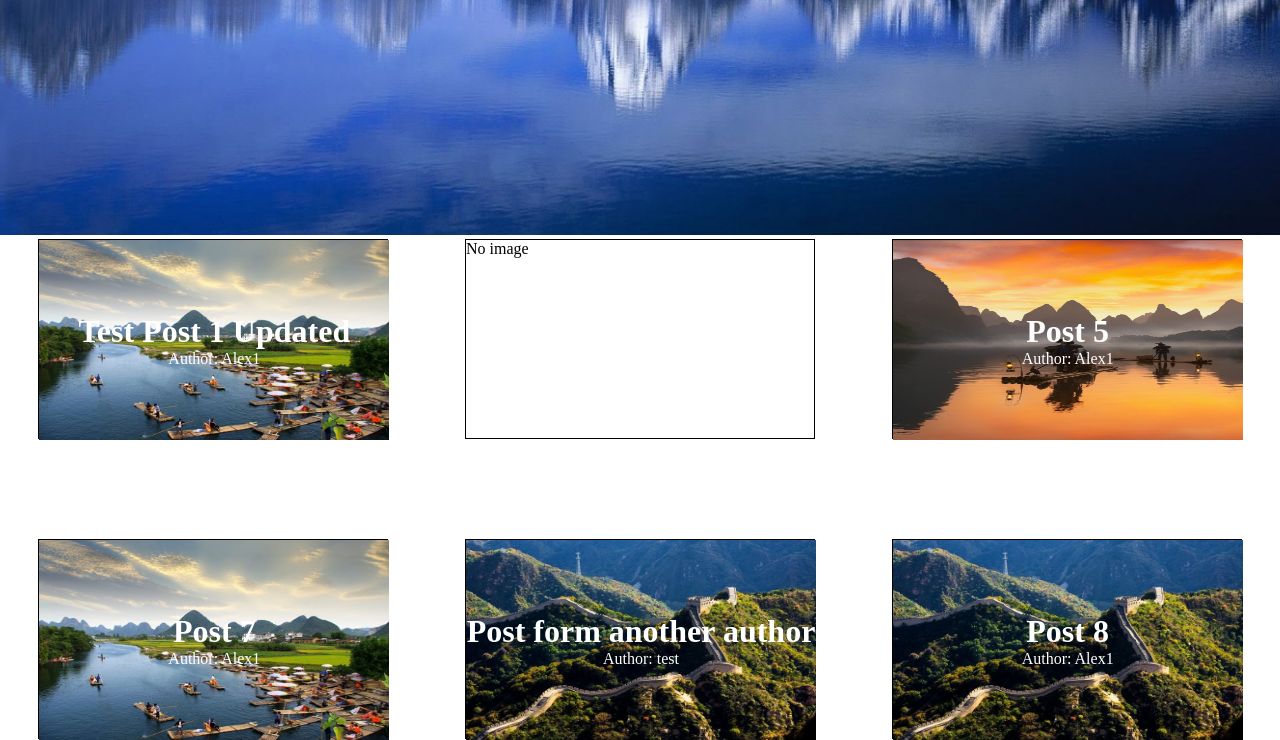
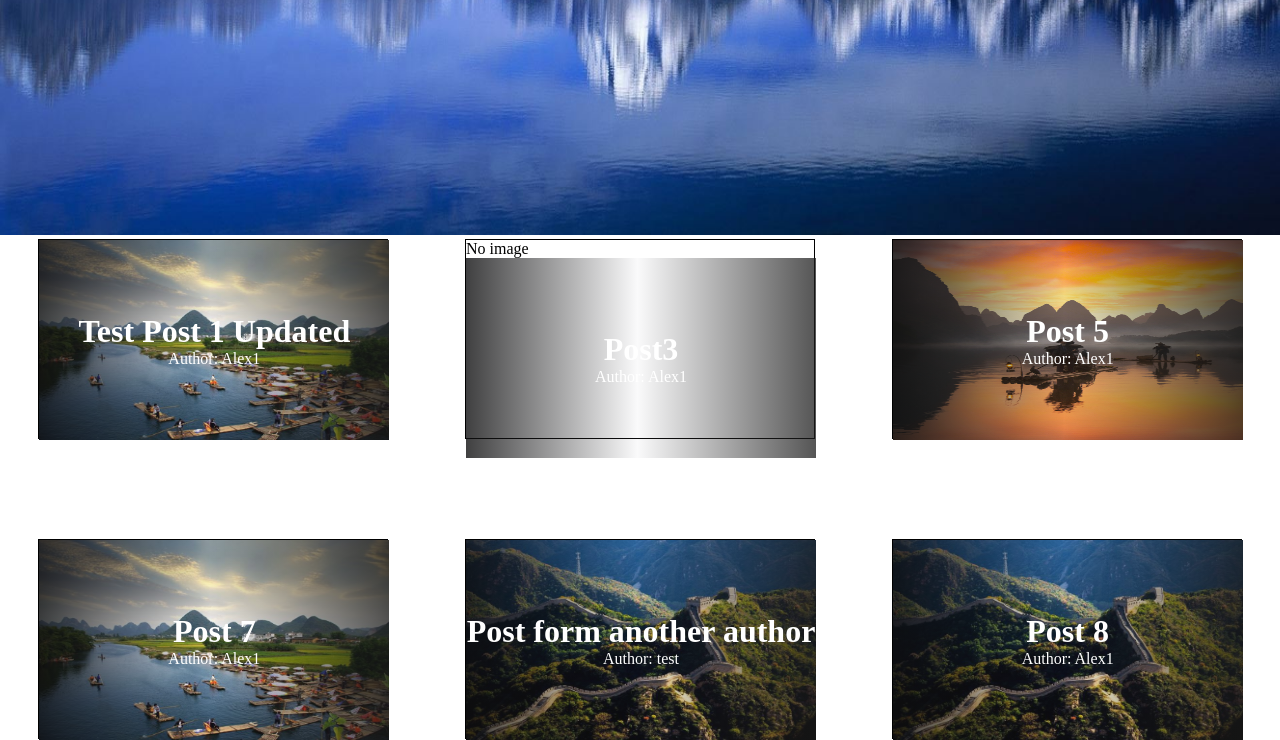
Before and after one commit to many-to-one/Django-Travelblog, a Django app: page /posts/posts_by_category/asia/ in a window 1280 px wide. Shown: the part 565-1305 px from the top of the page. Run offline with Django 4.2, Linux system fonts and the light colour scheme; data comes from the database, SQL or seed files in the repository; parts of the project's set-up code (start-up, migrations or seed data) failed here and were passed over.

Commit message:
gradient post-by-cat

```diff
--- a/static/css/base.css
+++ b/static/css/base.css
@@ -139,4 +139,6 @@
     align-items: center;
     justify-content: center;
     color: white;
+    background: linear-gradient(90deg, rgba(16,16,17,0.8018557764902836) 0%,
+    rgba(175,175,186,0.06235997817095584) 49%, rgba(27,27,27,0.7458333675266982) 100%);
 }
```
